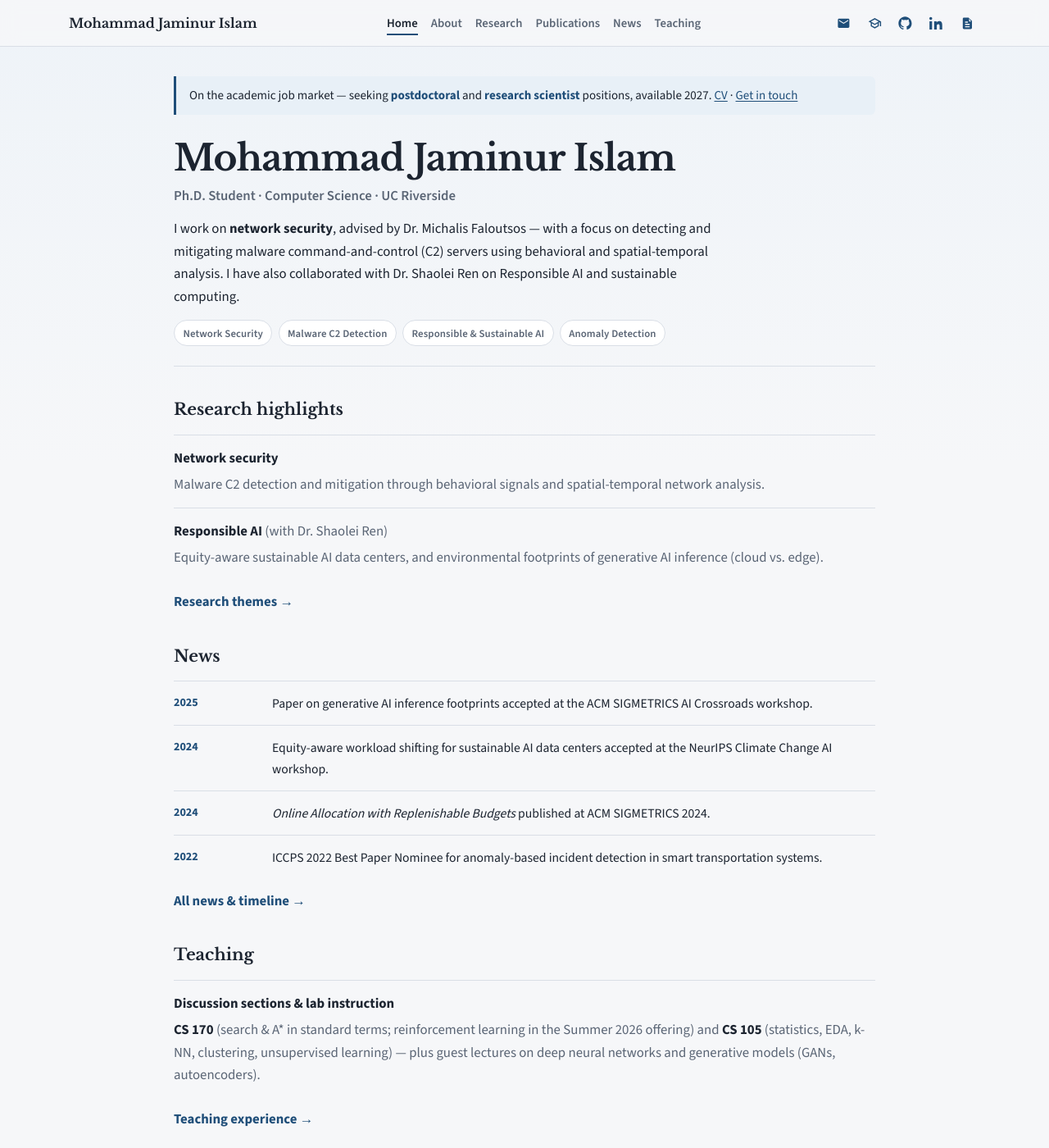
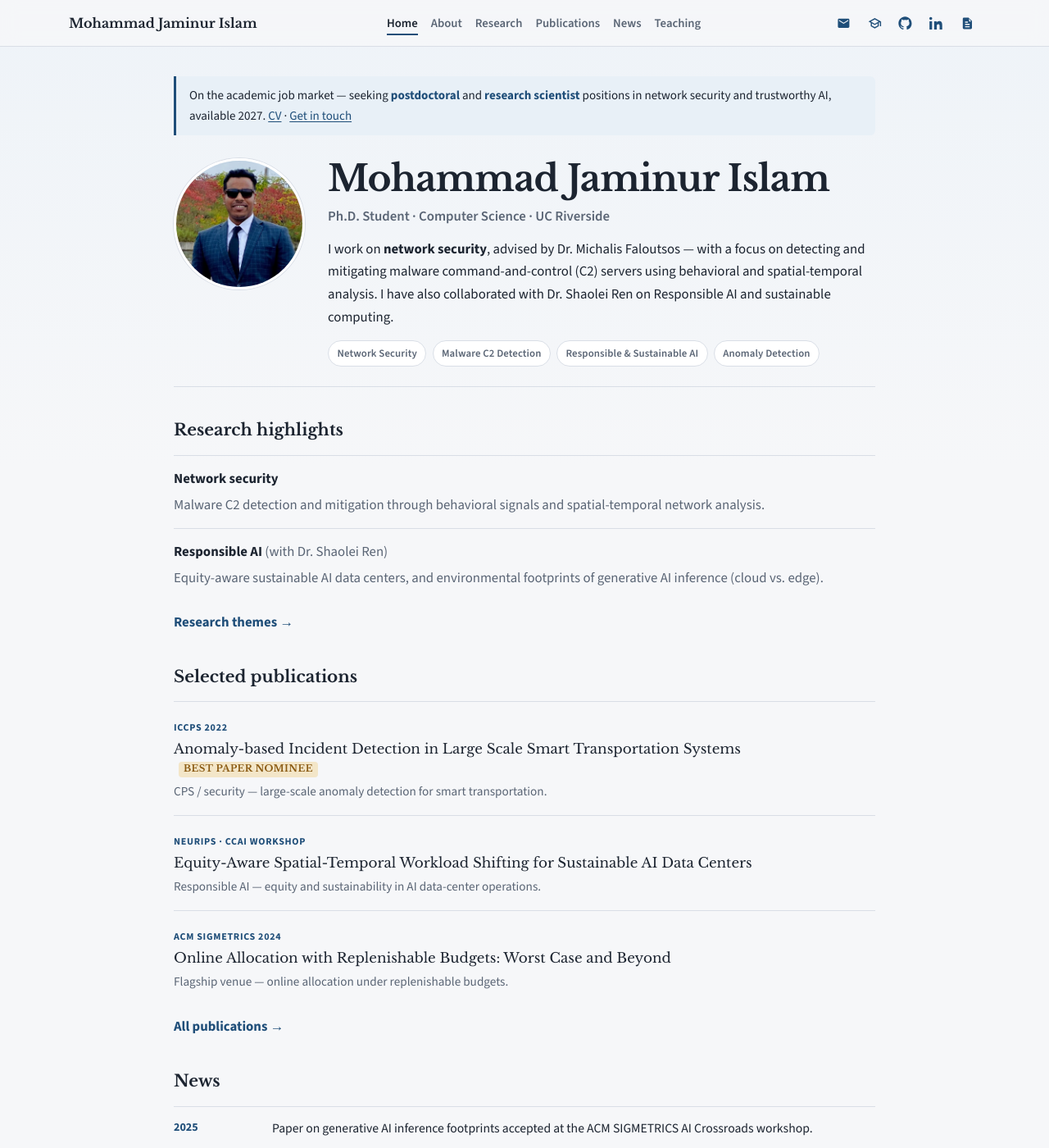
Before and after one commit to mohammadjaminur/mohammadjaminur.github.io, a Jekyll site: the page built from index.md, in a window 1280 px wide and 1400 px high. Shown: the whole window at 82% size. Built offline with Jekyll 4.4.1, drawn with Linux system fonts in a browser that asks for light colours; some of the changed text lies outside the part shown.

Commit message:
Reviewer pass: sharpen narrative, reorder for research-first audience, add photo
- About: replace the flat CV transcription with an actual narrative — the
  through-line from M.S. to Ph.D., and a forward-looking paragraph naming
  what kind of postdoc/research-scientist role comes next
- Research: reframe highlights as motivating questions instead of mirroring
  the homepage almost verbatim
- Homepage: move Selected Publications above News/Teaching so research
  output leads for a postdoc/RA audience; sharpen the job-market banner to
  name target areas (network security, trustworthy AI)
- Add a cropped profile photo to the homepage header
- Drop the redundant repeated footer tagline

```diff
--- a/_layouts/default.html
+++ b/_layouts/default.html
@@ -59,7 +59,6 @@
   <footer class="site-footer">
     <div class="footer-inner">
       <p>© {{ site.title }} · UC Riverside</p>
-      <p class="footer-note">Network security · UC Riverside</p>
     </div>
   </footer>
 
--- a/about.md
+++ b/about.md
@@ -7,9 +7,11 @@
 <div class="wrap">
   <p class="kicker">About</p>
   <h1>About me</h1>
-  <p class="lede">Ph.D. student in Computer Science at UC Riverside, advised by Dr.&nbsp;Michalis Faloutsos. I study network security, especially malware command-and-control (C2) detection and mitigation.</p>
+  <p class="lede">The thread running through my Ph.D. is the same one from my M.S.: how do you tell a real, adversarial signal apart from ordinary noise? At UC Riverside, that question is malware command-and-control (C2) infrastructure hiding inside legitimate-looking network traffic — my main project with Dr.&nbsp;Michalis Faloutsos.</p>
 
-  <p>Earlier in my Ph.D., I collaborated with Dr.&nbsp;Shaolei Ren on Responsible AI and sustainable computing. Before UCR, I earned an M.S. in Computer Science from Western Michigan University (2021), researching secure cyber-physical systems under Dr.&nbsp;Shameek Bhattacharjee. I completed my B.Sc. in Computer Science and Engineering at Bangladesh University of Engineering and Technology (BUET) in 2016, and worked as a Software Engineer at Reve Systems (Dhaka) from 2016 to 2019.</p>
+  <p>Alongside that, I spent a stretch of my Ph.D. working with Dr.&nbsp;Shaolei Ren on a different kind of system risk — the equity and sustainability costs that sustainable AI data centers and generative-AI inference create, and how to design around them responsibly. Before UCR, my M.S. at Western Michigan University (2021) applied the same anomaly-detection instinct to secure cyber-physical and smart-grid systems, under Dr.&nbsp;Shameek Bhattacharjee. Earlier still, I spent three years as a Software Engineer at Reve Systems (Dhaka), after a B.Sc. in Computer Science and Engineering at Bangladesh University of Engineering and Technology (BUET, 2016).</p>
+
+  <p>Looking ahead, I'm looking for a postdoctoral or research-scientist role that lets me keep working at that intersection — turning behavioral and spatial-temporal signals into practical defenses against network threats, with an eye toward the broader trustworthy-AI question of how ML-based systems fail under adversarial pressure. Labs working on adversarial robustness, large-scale anomaly detection, or the security of deployed ML systems are exactly where I'd want to land next.</p>
 
   <h2>Education</h2>
   <ul class="timeline">
--- a/index.md
+++ b/index.md
@@ -6,9 +6,10 @@
 ---
 
 <div class="wrap wrap-wide">
-  <p class="job-banner">On the academic job market — seeking <strong>postdoctoral</strong> and <strong>research scientist</strong> positions, available 2027. <a href="{{ site.cv_url }}" target="_blank" rel="noopener noreferrer">CV</a> · <a href="mailto:{{ site.email }}">Get in touch</a></p>
+  <p class="job-banner">On the academic job market — seeking <strong>postdoctoral</strong> and <strong>research scientist</strong> positions in network security and trustworthy AI, available 2027. <a href="{{ site.cv_url }}" target="_blank" rel="noopener noreferrer">CV</a> · <a href="mailto:{{ site.email }}">Get in touch</a></p>
 
   <section class="profile">
+    <img class="avatar avatar-lg" src="{{ '/profile.jpg' | relative_url }}" alt="Portrait of Mohammad Jaminur Islam" width="160" height="160">
     <div>
       <h1 class="profile-name">Mohammad Jaminur Islam</h1>
       <p class="profile-role">Ph.D. Student · Computer Science · UC Riverside</p>
@@ -34,6 +35,26 @@
     </li>
   </ul>
   <a class="more-link" href="{{ '/research/' | relative_url }}">Research themes →</a>
+
+  <h2>Selected publications</h2>
+  <ul class="featured-list">
+    <li>
+      <span class="venue-tag">ICCPS 2022</span>
+      <p class="pub-title">Anomaly-based Incident Detection in Large Scale Smart Transportation Systems <span class="badge">Best Paper Nominee</span></p>
+      <p class="pub-note">CPS / security — large-scale anomaly detection for smart transportation.</p>
+    </li>
+    <li>
+      <span class="venue-tag">NeurIPS · CCAI Workshop</span>
+      <p class="pub-title">Equity-Aware Spatial-Temporal Workload Shifting for Sustainable AI Data Centers</p>
+      <p class="pub-note">Responsible AI — equity and sustainability in AI data-center operations.</p>
+    </li>
+    <li>
+      <span class="venue-tag">ACM SIGMETRICS 2024</span>
+      <p class="pub-title">Online Allocation with Replenishable Budgets: Worst Case and Beyond</p>
+      <p class="pub-note">Flagship venue — online allocation under replenishable budgets.</p>
+    </li>
+  </ul>
+  <a class="more-link" href="{{ '/publications/' | relative_url }}">All publications →</a>
 
   <h2>News</h2>
   <table class="news-table">
@@ -66,24 +87,4 @@
     </li>
   </ul>
   <a class="more-link" href="{{ '/teaching/' | relative_url }}">Teaching experience →</a>
-
-  <h2>Selected publications</h2>
-  <ul class="featured-list">
-    <li>
-      <span class="venue-tag">ICCPS 2022</span>
-      <p class="pub-title">Anomaly-based Incident Detection in Large Scale Smart Transportation Systems <span class="badge">Best Paper Nominee</span></p>
-      <p class="pub-note">CPS / security — large-scale anomaly detection for smart transportation.</p>
-    </li>
-    <li>
-      <span class="venue-tag">NeurIPS · CCAI Workshop</span>
-      <p class="pub-title">Equity-Aware Spatial-Temporal Workload Shifting for Sustainable AI Data Centers</p>
-      <p class="pub-note">Responsible AI — equity and sustainability in AI data-center operations.</p>
-    </li>
-    <li>
-      <span class="venue-tag">ACM SIGMETRICS 2024</span>
-      <p class="pub-title">Online Allocation with Replenishable Budgets: Worst Case and Beyond</p>
-      <p class="pub-note">Flagship venue — online allocation under replenishable budgets.</p>
-    </li>
-  </ul>
-  <a class="more-link" href="{{ '/publications/' | relative_url }}">All publications →</a>
 </div>
--- a/preview.py
+++ b/preview.py
@@ -142,6 +142,8 @@
 
     # Copy CSS
     shutil.copy2(ROOT / "style.css", out_root / "style.css")
+    if (ROOT / "profile.jpg").exists():
+        shutil.copy2(ROOT / "profile.jpg", out_root / "profile.jpg")
 
     pages = [
         ("index.md", "/", "index.html"),
--- a/style.css
+++ b/style.css
@@ -214,11 +214,27 @@
 /* Home profile */
 
 .profile {
-  display: grid;
-  gap: 1.25rem;
+  display: flex;
+  align-items: flex-start;
+  gap: 1.75rem;
   margin-bottom: 2rem;
   padding-bottom: 1.5rem;
   border-bottom: 1px solid var(--line);
+}
+.profile > div { flex: 1 1 auto; min-width: 0; }
+
+.avatar {
+  flex-shrink: 0;
+  border-radius: 50%;
+  object-fit: cover;
+  border: 3px solid var(--surface);
+  box-shadow: 0 0 0 1px var(--line);
+}
+.avatar-lg { width: 160px; height: 160px; }
+
+@media (max-width: 640px) {
+  .profile { flex-direction: column; }
+  .avatar-lg { width: 108px; height: 108px; }
 }
 
 .tag-row {
@@ -545,7 +561,6 @@
   font-size: 0.9rem;
 }
 .footer-inner p { margin: 0.15rem 0; }
-.footer-note { font-size: 0.82rem; }
 
 @keyframes fadeUp {
   from { opacity: 0; transform: translateY(8px); }
```
Also changed, not shown: research.md (+5 -5 lines), profile.jpg (added).
